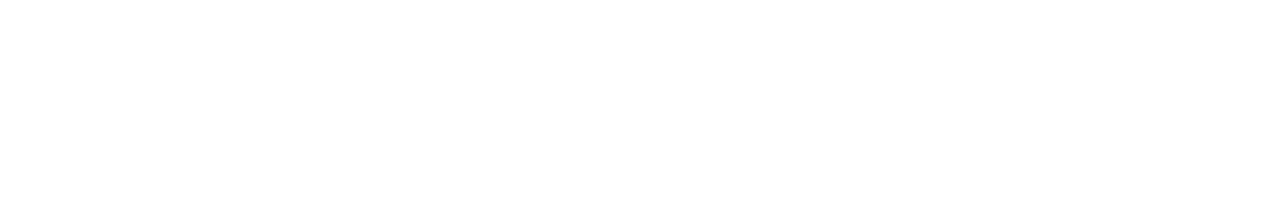
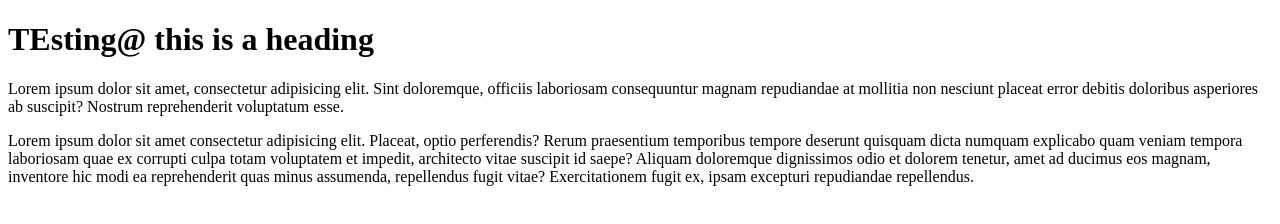
Before and after one commit to kingofkaties/git-branching-juno-exercise, a plain HTML site: page index.html in a window 1280 px wide. Drawn offline with Linux system fonts and the light colour scheme.

Commit message:
added some content

```diff
--- a/index.html
+++ b/index.html
@@ -7,6 +7,7 @@
   <title>Git branching lesson on test</title>
 </head>
 <body>
-
-</body>
+  <h1>TEsting@ this is a heading</h1>
+  <p>Lorem ipsum dolor sit amet, consectetur adipisicing elit. Sint doloremque, officiis laboriosam consequuntur magnam repudiandae at mollitia non nesciunt placeat error debitis doloribus asperiores ab suscipit? Nostrum reprehenderit voluptatum esse.</p>
+  <p>Lorem ipsum dolor sit amet consectetur adipisicing elit. Placeat, optio perferendis? Rerum praesentium temporibus tempore deserunt quisquam dicta numquam explicabo quam veniam tempora laboriosam quae ex corrupti culpa totam voluptatem et impedit, architecto vitae suscipit id saepe? Aliquam doloremque dignissimos odio et dolorem tenetur, amet ad ducimus eos magnam, inventore hic modi ea reprehenderit quas minus assumenda, repellendus fugit vitae? Exercitationem fugit ex, ipsam excepturi repudiandae repellendus.</p>
 </html>
```
